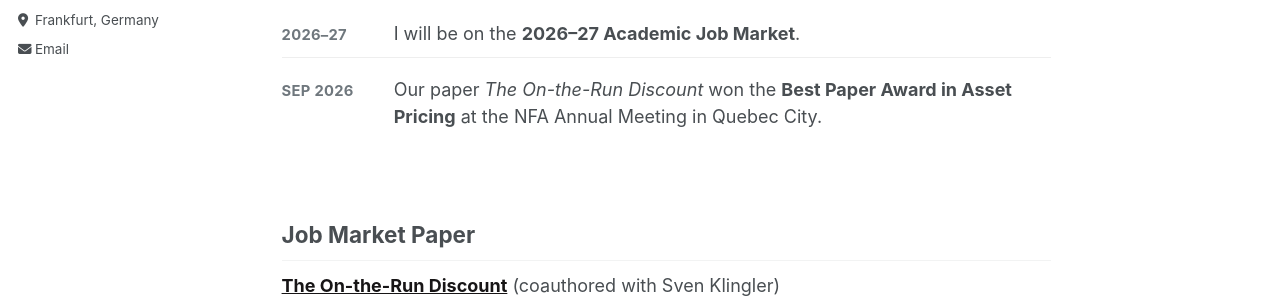
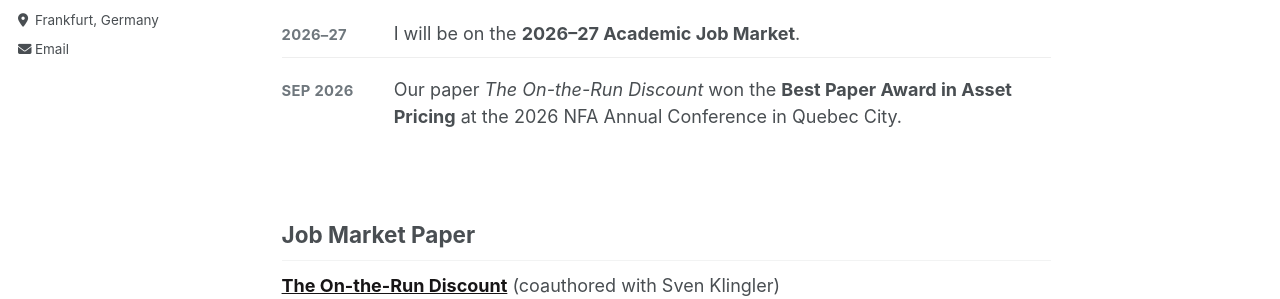
Before and after one commit to zhuolugao/zhuolugao.github.io, a Jekyll site: the page built from _pages/about.md, in a window 1280 px wide and 900 px high. Shown: the part 411-710 px from the top of the window. Built offline with Jekyll 4.4.1, drawn with Linux system fonts in a browser that asks for light colours.

Commit message:
Correct NFA conference name

```diff
--- a/_includes/news.md
+++ b/_includes/news.md
@@ -40,6 +40,6 @@
   </li>
   <li>
     <span class="news-date">Sep 2026</span>
-    <span class="news-item">Our paper <em>The On-the-Run Discount</em> won the <strong>Best Paper Award in Asset Pricing</strong> at the NFA Annual Meeting in Quebec City.</span>
+    <span class="news-item">Our paper <em>The On-the-Run Discount</em> won the <strong>Best Paper Award in Asset Pricing</strong> at the 2026 NFA Annual Conference in Quebec City.</span>
   </li>
 </ul>
```
